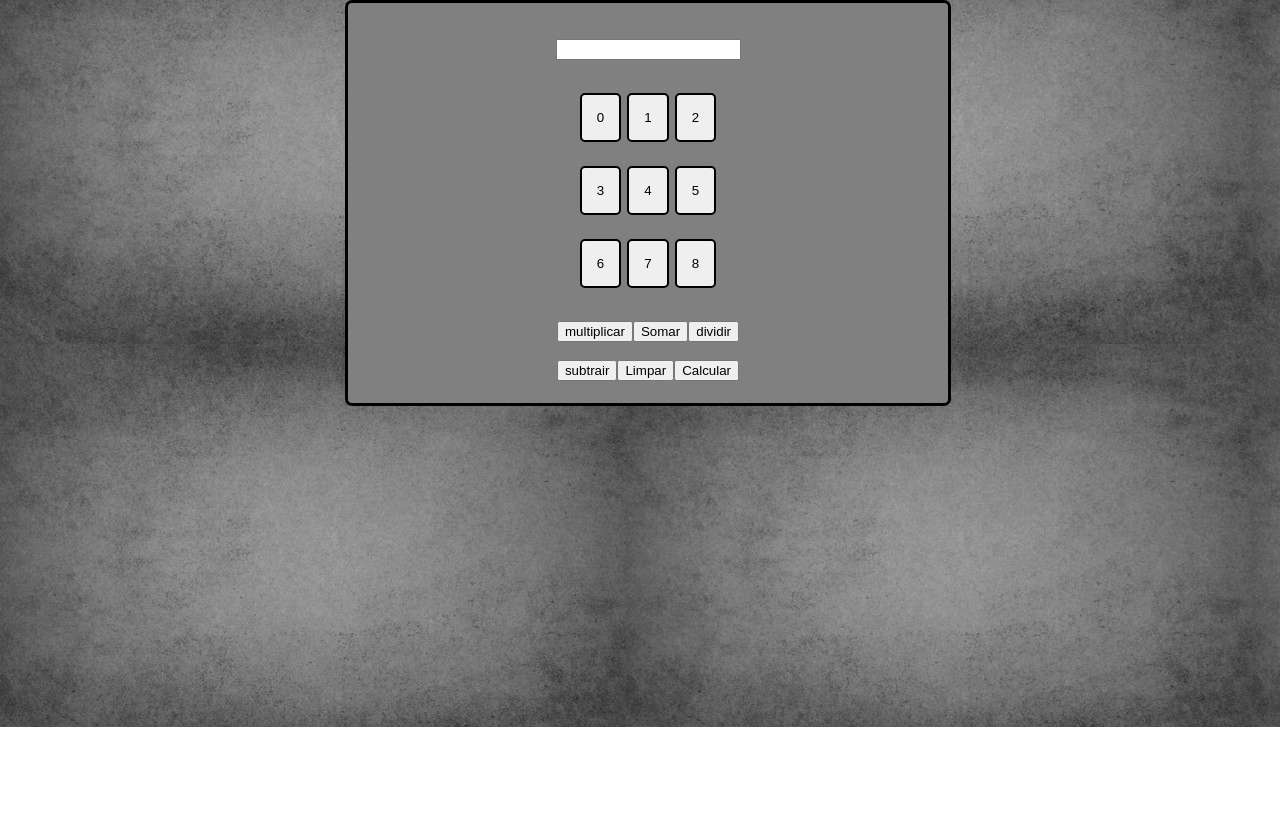
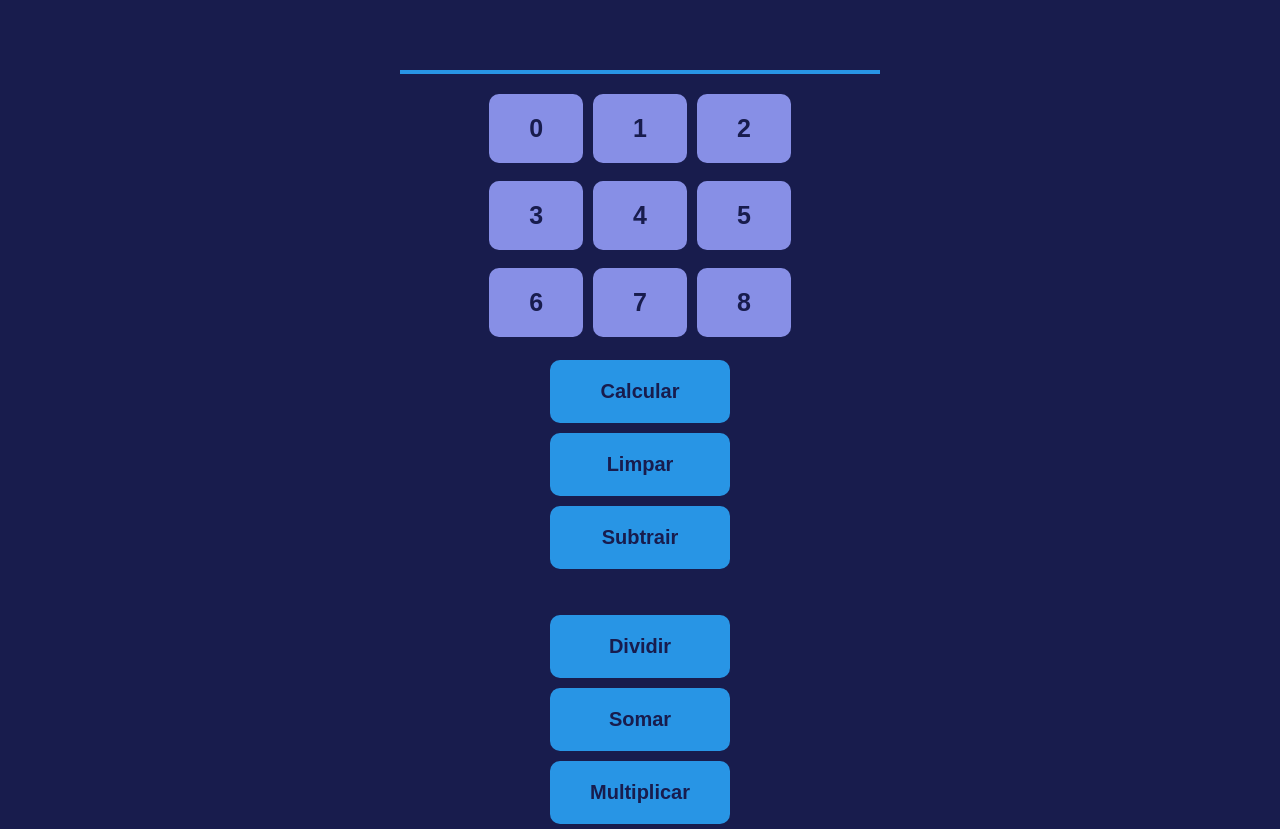
Before and after one commit to adryells/CalculatorJS, a plain HTML site: page index.html in a window 1280 px wide. Shown: the part 73-902 px from the top of the page. Before the commit the page ends 800 px from the top, so only its background shows below. Drawn offline with Linux system fonts and the light colour scheme.

Commit message:
Adding css to the calculator
Responsiveness and styling

```diff
--- a/css/index.css
+++ b/css/index.css
@@ -1,29 +1,69 @@
+@import url("./responsive.css");
 *{
+	box-sizing: border-box;
 	margin: 0;
 	text-align: center;
 }
+@import url('https://fonts.googleapis.com/css2?family=Ubuntu:wght@500&display=swap');
 body{
-	background-image: url('../fundo.jpg');
+	font-family: "Ubuntu", sans-serif;
+	background-color: #181C4D;
 }
-@font-face {
-    font-weight: normal;
-    font-style: oblique;
+h1{
+	color: #878FE6;
 }
-#numbers{
-padding: 12px;
+button{
+	border: 0;
+	transition: .4s;
+	font-family: "Ubuntu", sans-serif;
+	font-weight: 600;
+	border-radius: 10px;
 }
-#interface{
+body section {
 	margin-left: 345px;
-	background-color: gray;
 	width: 600px;
 	max-width: 800px;
 	height: 400px;
-	border-style: solid;
-	border-radius: 7px;
+	margin: 0 auto;
+	border-radius: 10px;
 }
-.number{
-padding: 15px;
-margin: 3px;
-border-style: solid;
-border-radius: 5px;
+body form input{
+	padding: 5px;
+	background: transparent;
+	outline: none;
+	border: 0;
+	border-bottom: 4px solid #2895E5;
+	color: #2895E5;
 }
+body form  #buttons{
+	display: flex;
+	flex-direction: column-reverse;
+	align-items: center;
+	justify-content: center;
+	margin: 0 auto;
+}
+body form #numbers button{
+	cursor: pointer;
+	outline: none;
+
+	background-color: #878FE6;
+	color: #181C4D;
+}
+body form #buttons button{
+	cursor: pointer;
+	outline: none;
+	background-color: #2895E5;
+	color: #181C4D;
+}
+body form #numbers button:hover{
+	cursor: pointer;
+	outline: none;
+	background-color: #2896e59a;
+	color: #181C4D;
+}
+body form #buttons button:hover{
+	cursor: pointer;
+	outline: none;
+	background-color: #2896e5b4;
+	color: #181C4D;
+}
--- /dev/null
+++ b/css/responsive.css
@@ -0,0 +1,110 @@
+
+@media  only screen and (max-width: 320px){
+    h1{
+        font-size: 50px;
+    }
+    input{
+        width: 80%;
+        font-size: 50px;
+        font-weight: 700;
+        margin-top: 30px;
+    }
+    #numbers{
+        margin-top: 30px;
+    }
+    #numbers button {
+        padding: 25px 45px;
+        font-size: 40px;
+        margin: 5px;
+    }
+    #buttons button{
+        padding: 20px 40px;
+        font-size: 20px;
+        width: 60%;
+        margin: 5px 25%;
+    }
+}
+@media only screen and (min-width: 375px){
+    h1{
+        font-size: 50px;
+    }
+    input{
+        width: 80%;
+        font-size: 40px;
+        font-weight: 700;
+        margin-top: 30px;
+    }
+    #numbers{
+        margin-top: 20px;
+
+    }
+    #numbers button {
+        padding: 20px 40px;
+        font-size: 30px;
+        margin-left: 5px;
+        margin-right: 5px;
+    }
+    #buttons button{
+        padding: 20px 40px;
+        font-size: 20px;
+        margin: 5px 25%;
+        width: 100%;
+
+    }
+}
+
+@media only screen and (min-width: 375px){
+    h1{
+        font-size: 50px;
+    }
+    input{
+        width: 80%;
+        font-size: 40px;
+        font-weight: 700;
+        margin-top: 30px;
+    }
+    #numbers{
+        margin-top: 20px;
+
+    }
+    #numbers button {
+        padding: 20px 40px;
+        font-size: 30px;
+        margin-left: 5px;
+        margin-right: 5px;
+    }
+    #buttons button{
+        padding: 20px 40px;
+        font-size: 20px;
+        margin: 5px 25%;
+        width: 50%;
+
+    }
+}
+@media only screen and (min-width: 768px){
+    h1{
+        font-size: 50px;
+    }
+    input{
+        width: 80%;
+        font-size: 40px;
+        font-weight: 700;
+        margin-top: 30px;
+    }
+    #numbers{
+        margin-top: 20px;
+
+    }
+    #numbers button {
+        padding: 20px 40px;
+        font-size: 25px;
+        margin-left: 5px;
+        margin-right: 5px;
+    }
+    #buttons button{
+        padding: 20px 40px;
+        font-size: 20px;
+        width: 30%;
+        margin: 5px 25%;
+    }
+}
--- a/index.html
+++ b/index.html
@@ -2,20 +2,19 @@
 <html lang="pt-br">
 <head>
 	<title>Calculadora</title>
-	<link rel="stylesheet" type="text/css" href="css/index.css">
+	<link rel="stylesheet" href="css/index.css">
+	<meta name="viewport" content="width=device-width, initial-scale=1.0">
 	<meta charset="utf-8">
 </head>
 <body>
-	<br>
-	<h1> ONLINE CALCULATOR </h1><br>
-<div id="interface">
-<form method="POST" name="form">
-	<br><br>
-	<input type="text" class="Calculo" name="Calculo"><BR><BR>
-	<div id="numbers"></div>
-	<div id="buttons"></div>
-</form>
-</div>
+	<section>
+		<h1>Calculadora Online</h1>
+		<form method="POST" name="form">
+			<input type="text" class="Calculo" autocomplete="off" name="Calculo">
+			<div id="numbers"></div>
+			<div id="buttons"></div>
+		</form>
+	</section>
 
 <script type="text/javascript" src="js/index.js"></script>
 </body>
--- a/js/index.js
+++ b/js/index.js
@@ -4,9 +4,9 @@ var containerNumbers = document.getElementById("numbers")
 
 //texto dos botões
 var textoBotaoSomar = document.createTextNode("Somar")
-var textoBotaoSubtrair = document.createTextNode("subtrair")
-var textoBotaoDividir = document.createTextNode("dividir")
-var textoBotaoMultiplicar = document.createTextNode("multiplicar")
+var textoBotaoSubtrair = document.createTextNode("Subtrair")
+var textoBotaoDividir = document.createTextNode("Dividir")
+var textoBotaoMultiplicar = document.createTextNode("Multiplicar")
 var textoBotaoLimpar = document.createTextNode("Limpar")
 var textoCalcular = document.createTextNode("Calcular")
 var textos = [textoBotaoMultiplicar, textoBotaoSomar, textoBotaoDividir, textoBotaoSubtrair, textoBotaoLimpar, textoCalcular]
@@ -60,13 +60,13 @@ function Calcular(){
 function Somar(){
 	document.form.Calculo.value += "+"
 }
-function subtrair(){
+function Subtrair(){
 	document.form.Calculo.value += "-"
 }
-function dividir(){
+function Dividir(){
 	document.form.Calculo.value += "/"
 }
-function multiplicar(){
+function Multiplicar(){
 	document.form.Calculo.value += "*"
 }
 
```
Also changed, not shown: fundo.jpg (deleted).
